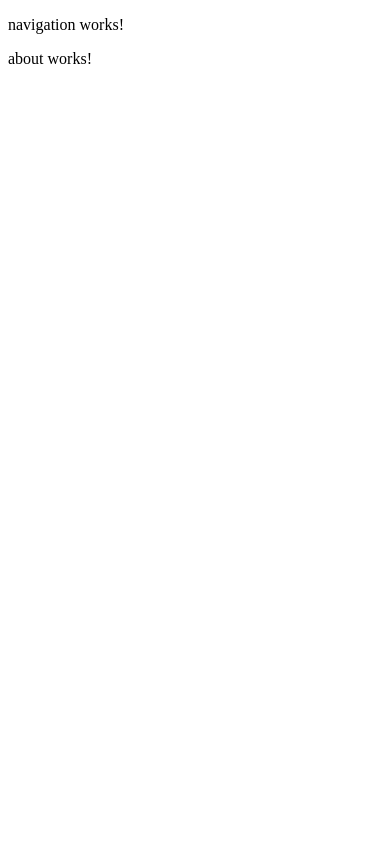
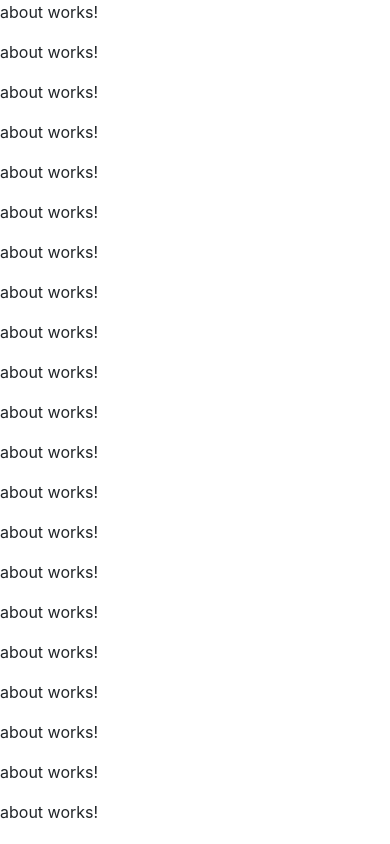
Before and after one commit to ThomasjNix/TSM-Website, an Angular app: page /about in a window 390 px wide. Built offline with nearby package versions, Linux system fonts and the light colour scheme.

Commit message:
Set up responsive breakpoints

```diff
--- a/angular.json
+++ b/angular.json
@@ -28,7 +28,8 @@
               "src/assets"
             ],
             "styles": [
-              "src/styles.scss"
+              "src/styles.scss",
+              "node_modules/bootstrap/dist/css/bootstrap.min.css"
             ],
             "scripts": []
           },
--- a/package.json
+++ b/package.json
@@ -19,6 +19,8 @@
     "@angular/platform-browser": "~8.2.14",
     "@angular/platform-browser-dynamic": "~8.2.14",
     "@angular/router": "^8.2.14",
+    "@ng-bootstrap/ng-bootstrap": "^5.2.1",
+    "bootstrap": "^4.4.1",
     "rxjs": "~6.4.0",
     "tslib": "^1.10.0",
     "zone.js": "~0.9.1"
--- a/src/app/app.component.html
+++ b/src/app/app.component.html
@@ -1,2 +1,6 @@
-<app-navigation></app-navigation>
-<router-outlet></router-outlet>
+<div class="row">
+    <app-navigation class="nav-container col-lg-3 col-xl-2 d-none d-lg-block"></app-navigation>
+    <div class="page-content col-xs-12 col-lg-9 col-xl-10">
+        <router-outlet></router-outlet>
+    </div>
+</div>
--- a/src/app/app.component.scss
+++ b/src/app/app.component.scss
@@ -0,0 +1,27 @@
+@import "../resources/_common.scss";
+
+.nav-container {
+    background-color: black;
+    color: white;
+    position: fixed;
+    height: 100%;
+}
+
+.page-content {
+    position: fixed;
+    height: 100%;
+    overflow-x: hidden;
+    overflow-y: scroll;
+}
+
+@media only screen and (min-width: $large) and (max-width: $xlarge) {
+    .page-content {
+        left: 25%;
+    }
+}
+
+@media only screen and (min-width: $xlarge){
+    .page-content {
+        left: 16.67%;
+    }
+}
--- a/src/app/app.module.ts
+++ b/src/app/app.module.ts
@@ -7,6 +7,7 @@ import { MediaComponent } from './pages/media/media.component';
 import { BookingComponent } from './pages/booking/booking.component';
 import { UpcomingShowsComponent } from './pages/upcoming-shows/upcoming-shows.component';
 import { RouterModule } from '@angular/router';
+import {NgbModule} from '@ng-bootstrap/ng-bootstrap';
 
 const routes = [
     {path: '', redirectTo: '/about', pathMatch: 'full'},
@@ -28,6 +29,7 @@ const routes = [
   ],
   imports: [
     BrowserModule,
+    NgbModule,
     RouterModule.forRoot(routes)
   ],
   providers: [],
--- a/src/app/navigation/navigation.component.html
+++ b/src/app/navigation/navigation.component.html
@@ -1 +1,15 @@
-<p>navigation works!</p>
+<h3>THE SILENCING MACHINE</h3>
+<ul>
+    <li>
+        <a>About Us</a>
+    </li>
+    <li>
+        <a>Our Media</a>
+    </li>
+    <li>
+        <a>Booking / Contact</a>
+    </li>
+    <li>
+        <a>Upcoming Shows</a>
+    </li>
+</ul>
--- a/src/app/pages/about/about.component.html
+++ b/src/app/pages/about/about.component.html
@@ -1 +1,132 @@
 <p>about works!</p>
+
+<p>about works!</p>
+<p>about works!</p>
+<p>about works!</p>
+<p>about works!</p>
+<p>about works!</p>
+<p>about works!</p>
+<p>about works!</p>
+<p>about works!</p>
+<p>about works!</p>
+<p>about works!</p>
+<p>about works!</p>
+<p>about works!</p>
+<p>about works!</p>
+<p>about works!</p>
+<p>about works!</p>
+<p>about works!</p>
+<p>about works!</p>
+<p>about works!</p>
+<p>about works!</p>
+<p>about works!</p>
+<p>about works!</p>
+<p>about works!</p>
+<p>about works!</p>
+<p>about works!</p>
+<p>about works!</p>
+<p>about works!</p>
+<p>about works!</p>
+<p>about works!</p>
+<p>about works!</p>
+<p>about works!</p>
+<p>about works!</p>
+<p>about works!</p>
+<p>about works!</p>
+<p>about works!</p>
+<p>about works!</p>
+<p>about works!</p>
+<p>about works!</p>
+<p>about works!</p>
+<p>about works!</p>
+<p>about works!</p>
+<p>about works!</p>
+<p>about works!</p>
+<p>about works!</p>
+<p>about works!</p>
+<p>about works!</p>
+<p>about works!</p>
+<p>about works!</p>
+<p>about works!</p>
+<p>about works!</p>
+<p>about works!</p>
+<p>about works!</p>
+<p>about works!</p>
+<p>about works!</p>
+<p>about works!</p>
+<p>about works!</p>
+<p>about works!</p>
+<p>about works!</p>
+<p>about works!</p>
+<p>about works!</p>
+<p>about works!</p>
+<p>about works!</p>
+<p>about works!</p>
+<p>about works!</p>
+<p>about works!</p>
+<p>about works!</p>
+<p>about works!</p>
+<p>about works!</p>
+<p>about works!</p>
+<p>about works!</p>
+<p>about works!</p>
+<p>about works!</p>
+<p>about works!</p>
+<p>about works!</p>
+<p>about works!</p>
+<p>about works!</p>
+<p>about works!</p>
+<p>about works!</p>
+<p>about works!</p>
+<p>about works!</p>
+<p>about works!</p>
+<p>about works!</p>
+<p>about works!</p>
+<p>about works!</p>
+<p>about works!</p>
+<p>about works!</p>
+<p>about works!</p>
+<p>about works!</p>
+<p>about works!</p>
+<p>about works!</p>
+<p>about works!</p>
+<p>about works!</p>
+<p>about works!</p>
+<p>about works!</p>
+<p>about works!</p>
+<p>about works!</p>
+<p>about works!</p>
+<p>about works!</p>
+<p>about works!</p>
+<p>about works!</p>
+<p>about works!</p>
+<p>about works!</p>
+<p>about works!</p>
+<p>about works!</p>
+<p>about works!</p>
+<p>about works!</p>
+<p>about works!</p>
+<p>about works!</p>
+<p>about works!</p>
+<p>about works!</p>
+<p>about works!</p>
+<p>about works!</p>
+<p>about works!</p>
+<p>about works!</p>
+<p>about works!</p>
+<p>about works!</p>
+<p>about works!</p>
+<p>about works!</p>
+<p>about works!</p>
+<p>about works!</p>
+<p>about works!</p>
+<p>about works!</p>
+<p>about works!</p>
+<p>about works!</p>
+<p>about works!</p>
+<p>about works!</p>
+<p>about works!</p>
+<p>about works!</p>
+<p>about works!</p>
+<p>about works!</p>
+<p>about works!</p>
--- /dev/null
+++ b/src/resources/_common.scss
@@ -0,0 +1,11 @@
+/*
+* Common sizing
+*/
+$small: 576px;
+$medium: 768px;
+$large: 992px;
+$xlarge: 1200px;
+
+/*
+* Color Definitions
+*/
```
Also changed, not shown: 1 other file (tests, documents, lock files or other folders).
